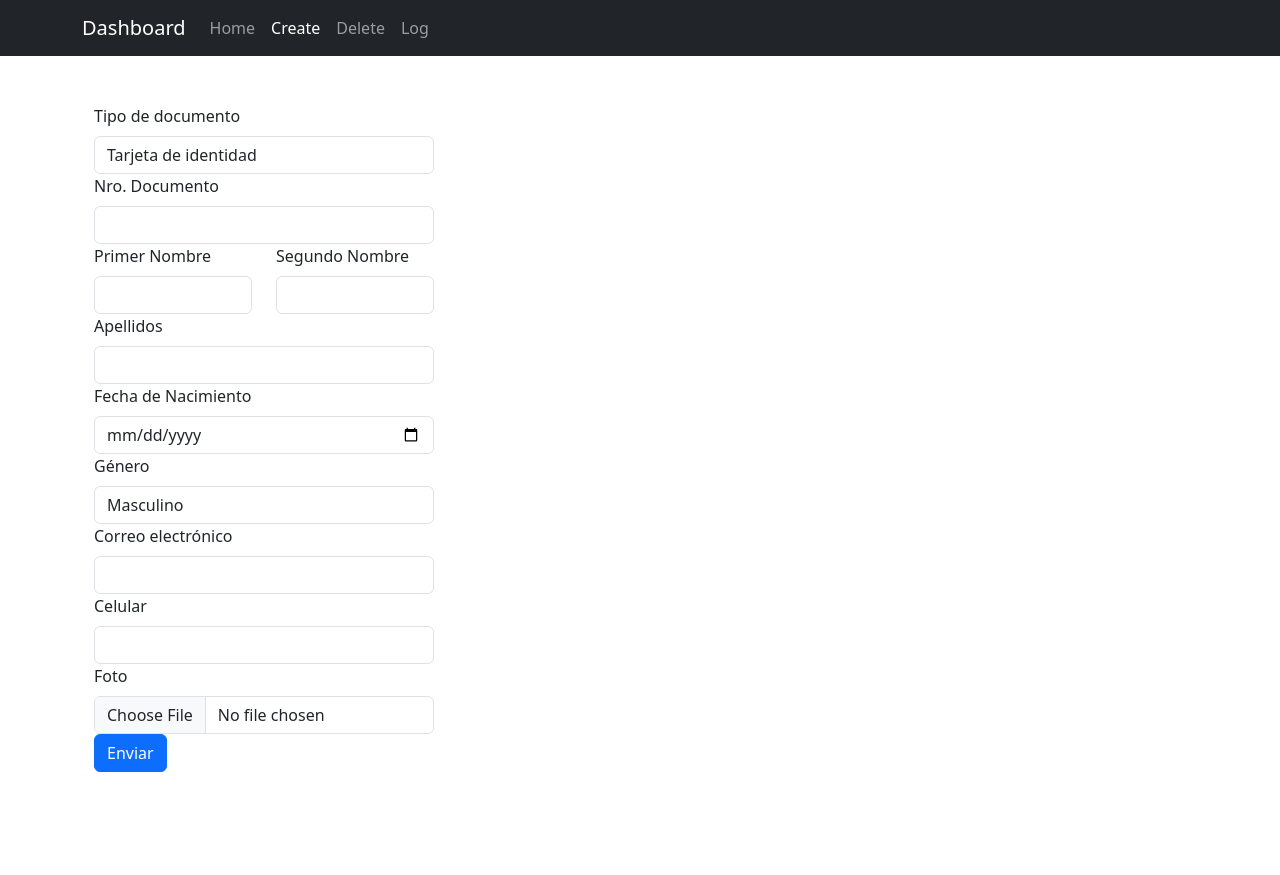
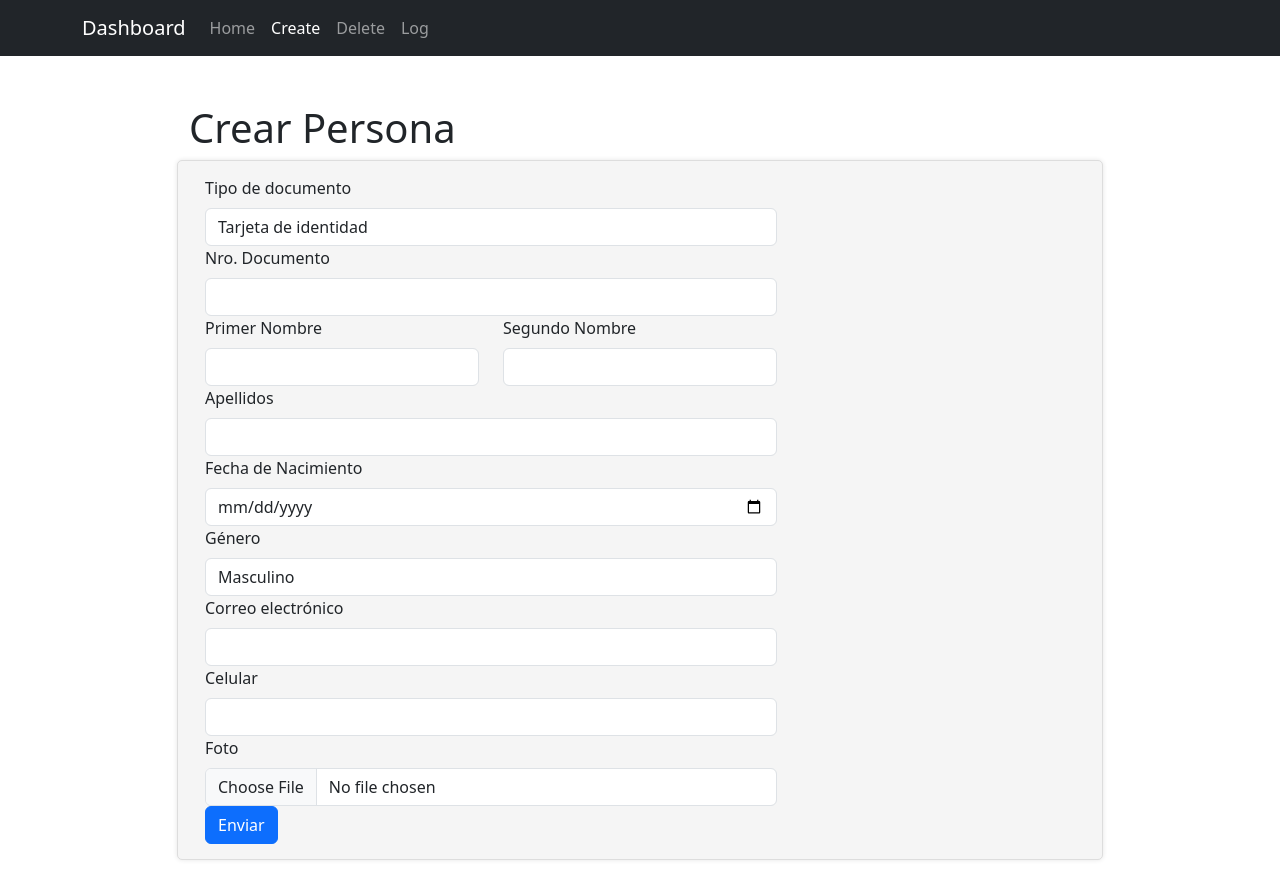
Before and after one commit to Bryamv/Dashboard_FrontEnd, a React (Vite) app: page /create in a window 1280 px wide. Before the commit the page ends 800 px from the top, so only its background shows below. Built offline with nearby package versions, Linux system fonts and the light colour scheme.

Commit message:
estilos del form creados

```diff
--- a/src/components/CreateForm.jsx
+++ b/src/components/CreateForm.jsx
@@ -31,6 +31,7 @@ function CreateForm() {
           message: "El archivo no debe superar los 2 MB",
         });
         e.target.value = null;
+        setImage(null);
         return;
       }
 
@@ -41,6 +42,7 @@ function CreateForm() {
           message: "El archivo debe ser una imagen",
         });
         e.target.value = null;
+        setImage(null);
         return;
       }
 
@@ -56,8 +58,9 @@ function CreateForm() {
     register("photo");
   }, [register]);
   return (
-    <Container>
-      <Row className="justify-content-between">
+    <Container className="">
+      <h1>Crear Persona</h1>
+      <Row className="justify-content-between form">
         <Col md={8}>
           <Form onSubmit={handleSubmit(onSubmit)}>
             <Form.Group controlId="formDocumentType">
@@ -261,10 +264,12 @@ function CreateForm() {
             md={4}
             className="d-flex justify-content-center align-items-center"
           >
-            {/* Se han añadido estilos para que la previsualización de la imagen tenga bordes redondeados y una sombra */}
+            {
+              <div className="text-center">
                 <img
                   src={image}
-              alt="preview"
+                  alt="Preview"
+                  className="img-fluid"
                   style={{
                     width: "100%",
                     height: "auto",
@@ -273,6 +278,12 @@ function CreateForm() {
                     objectFit: "cover",
                   }}
                 />
+                <p className="mt-2 preview-text">
+                  Previsualización de la imagen
+                </p>
+              </div>
+              /* Se han añadido estilos para que la previsualización de la imagen tenga bordes redondeados y una sombra */
+            }
           </Col>
         )}
       </Row>
--- a/src/components/style.css
+++ b/src/components/style.css
@@ -1,6 +1,33 @@
+body {
+  font-family: "Roboto", sans-serif;
+  font-size: 16px;
+  line-height: 1.5;
+  color: #333;
+  background-color: #f2f2f2;
+  margin: 0;
+  padding: 0;
+}
+.container {
+  max-width: 1200px;
+  margin: 0 auto;
+  padding: 0 15px;
+}
+.form {
+  background-color: #f5f5f5;
+  padding: 15px;
+  margin-bottom: 15px;
+  box-shadow: 0 0 5px rgba(0, 0, 0, 0.1);
+  border-radius: 5px;
+  border: 1px solid #ddd;
+}
 .error {
   color: red;
   font-size: 12px;
   margin-top: 5px;
   margin-bottom: 0;
 }
+.preview-text {
+  font-size: 18px;
+  font-weight: bold;
+  color: #333;
+}
--- a/src/pages/CreatePage.jsx
+++ b/src/pages/CreatePage.jsx
@@ -5,7 +5,7 @@ const CreatePage = () => {
     <>
       <div className="container mt-5">
         <div className="row">
-          <div className="col-6">
+          <div className="col-10 mx-auto">
             <CreateForm />
           </div>
         </div>
```
Lines whose indentation alone changed are shown as unchanged.
